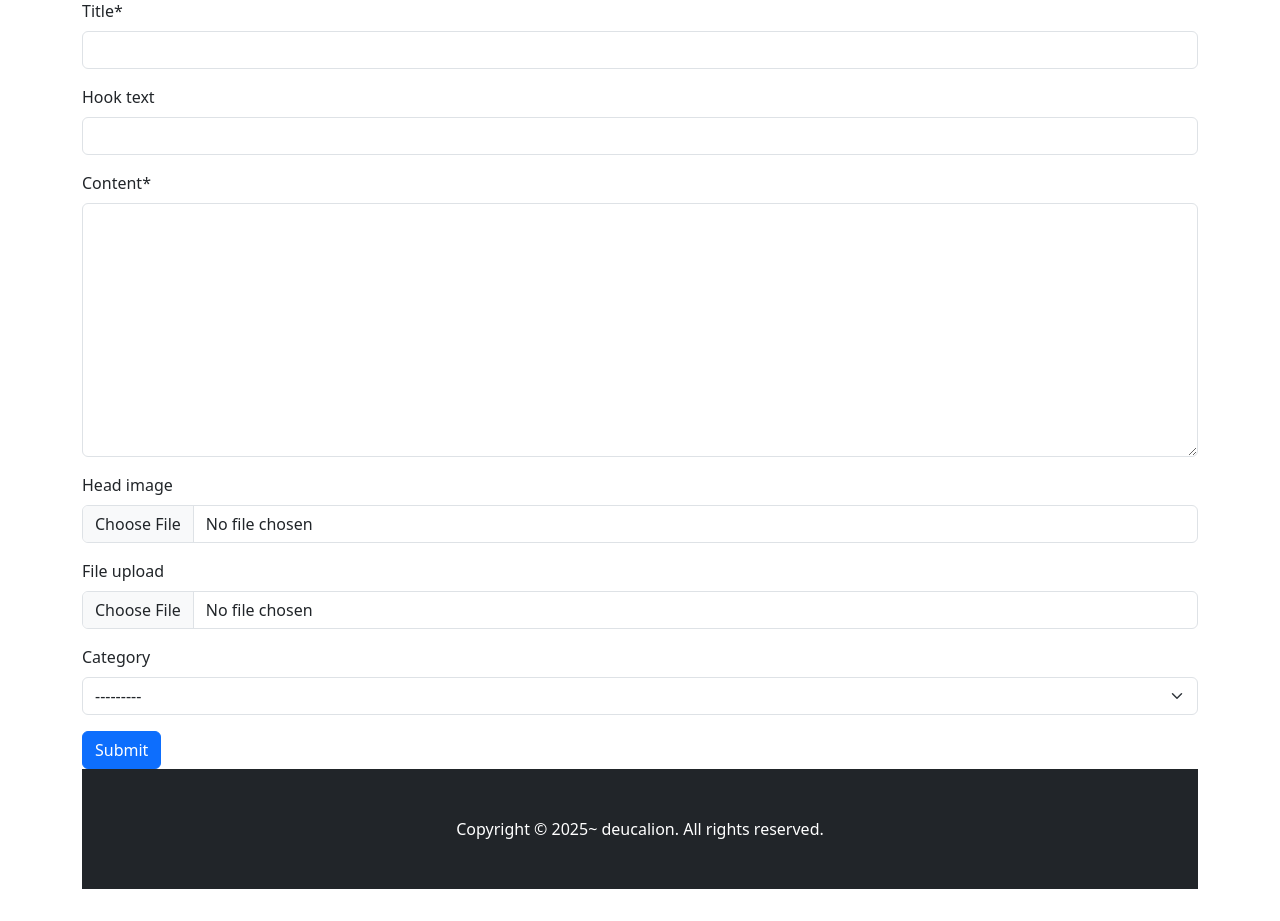
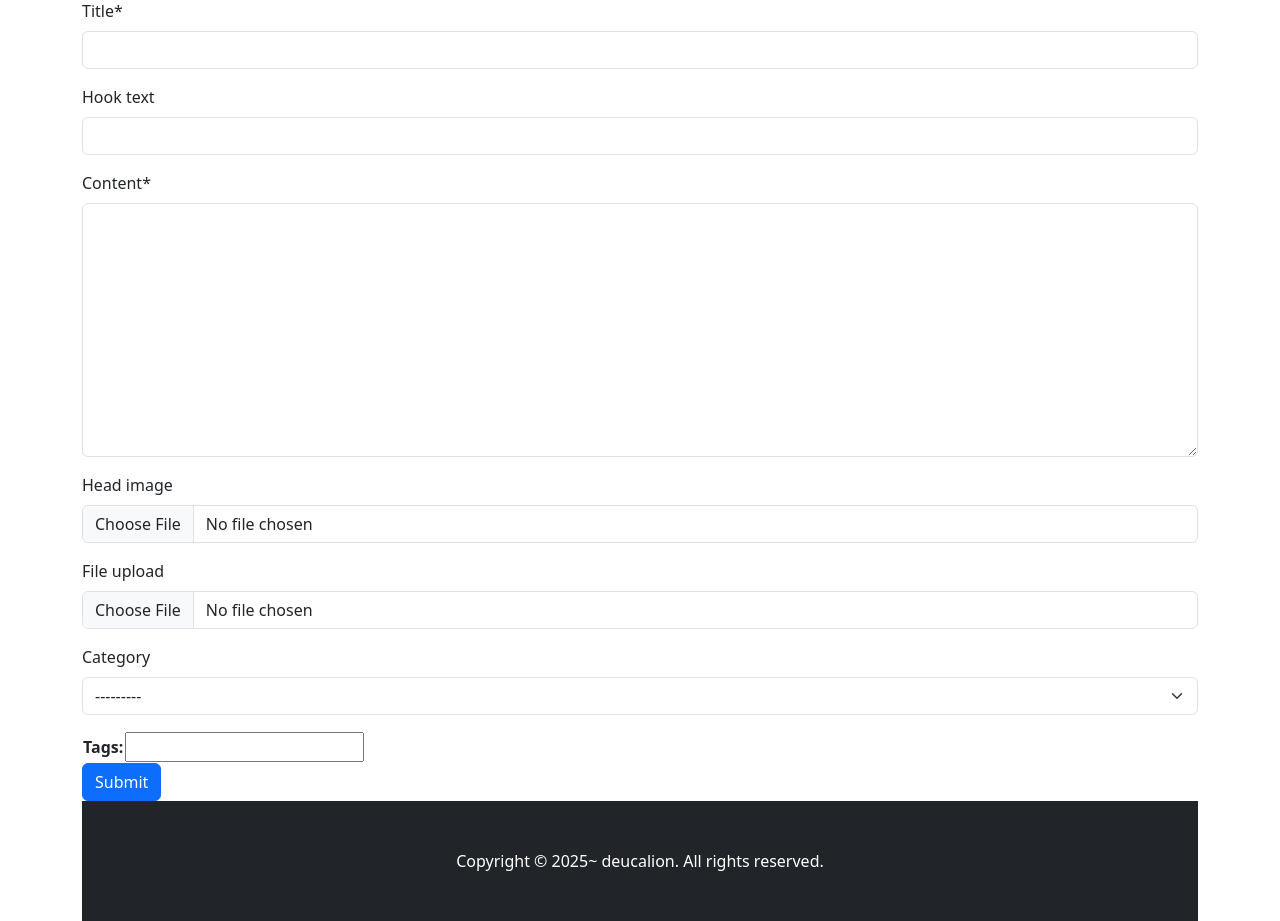
Before and after one commit to RJ643/my-blog, a Django app: page /blog/create_post/ in a window 1280 px wide. Shown: the part 204-1125 px from the top of the page. Before the commit the page ends 1093 px from the top, so only its background shows below. Run offline with Django 5.2, Linux system fonts and the light colour scheme; the visitor is signed in with stand-in values (Sample User, id 1); data that the repository does not hold is empty; some libraries are stand-ins or nearby versions.

Commit message:
포스트 작성시 태그 지정

```diff
--- a/blog/models.py
+++ b/blog/models.py
@@ -3,7 +3,7 @@ from django.contrib.auth.models import User
 import os
 
 class Tag(models.Model):
-    name = models.CharField(max_length=50)
+    name = models.CharField(max_length=50, unique=True)
     slug = models.SlugField(max_length=200, unique=True, allow_unicode=True)
 
     def __str__(self):
--- a/blog/templates/blog/post_form.html
+++ b/blog/templates/blog/post_form.html
@@ -8,6 +8,10 @@
   <form method="post" enctype="multipart/form-data">{% csrf_token %}
     <table>
         {{ form|crispy }}
+        <tr>
+          <th><label for="id_tags_str">Tags:</label></th>
+          <td><input type="text" name="tags_str" id="id_tags_str"></td>
+        </tr>
     </table>
     <button type="submit" class="btn btn-primary float-right">Submit</button>
   </form>
--- a/blog/urls.py
+++ b/blog/urls.py
@@ -4,7 +4,7 @@ from . import views
 urlpatterns = [
     path('update_post/<int:pk>/', views.PostUpdate.as_view()),
     path('create_post/', views.PostCreate.as_view()),
-    path('tag/<slug:slug>/', views.tag_page, name='tag_page'),
+    path('tag/<path:slug>/', views.tag_page, name='tag_page'),
     path('category/<path:slug>/', views.category_page, name='category_page'),  # ✅ 변경: <slug:slug> → <path:slug>
     path('<int:pk>/', views.PostDetail.as_view(), name='post_detail'),
     path('', views.PostList.as_view(), name='post_list'),
--- a/blog/views.py
+++ b/blog/views.py
@@ -1,8 +1,10 @@
+from django.core.handlers.exception import response_for_exception
 from django.shortcuts import render, redirect
 from django.shortcuts import render, get_object_or_404
 from django.views.generic import ListView, DetailView, CreateView, UpdateView
 from django.contrib.auth.mixins import LoginRequiredMixin, UserPassesTestMixin
 from traitlets.config.manager import recursive_update
+from django.utils.text import slugify
 
 from .models import Post, Category, Tag
 from django.core.exceptions import PermissionDenied
@@ -52,7 +54,7 @@ def category_page(request, slug):
 
 # 📌 [4] 태그별 게시글 리스트
 def tag_page(request, slug):
-    tag = get_object_or_404(Tag, slug=slug)
+    tag = get_object_or_404(Tag, slug=slugify(slug, allow_unicode=True))
     post_list = tag.post_set.all()  # ✅ 태그에 연결된 게시글 가져오기
 
     return render(
@@ -77,7 +79,23 @@ class PostCreate(LoginRequiredMixin,UserPassesTestMixin,CreateView):
         current_user = self.request.user
         if current_user.is_authenticated and (current_user.is_staff or current_user.is_superuser):
             form.instance.author = current_user
-            return super(PostCreate, self).form_valid(form)
+            response = super(PostCreate, self).form_valid(form)
+
+            tags_str = self.request.POST.get('tags_str')
+            if tags_str:
+                tags_str = tags_str.strip()
+
+                tags_str = tags_str.replace(',',';')
+                tags_list = tags_str.split(';')
+
+                for t in tags_list:
+                    t = t.strip()
+                    tag, is_tag_created = Tag.objects.get_or_create(name=t)
+                    if is_tag_created:
+                        tag.slug = slugify(t, allow_unicode=True)
+                        tag.save()
+                    self.object.tags.add(tag)
+            return  response
         else:
             return redirect('/blog/')
 
```
